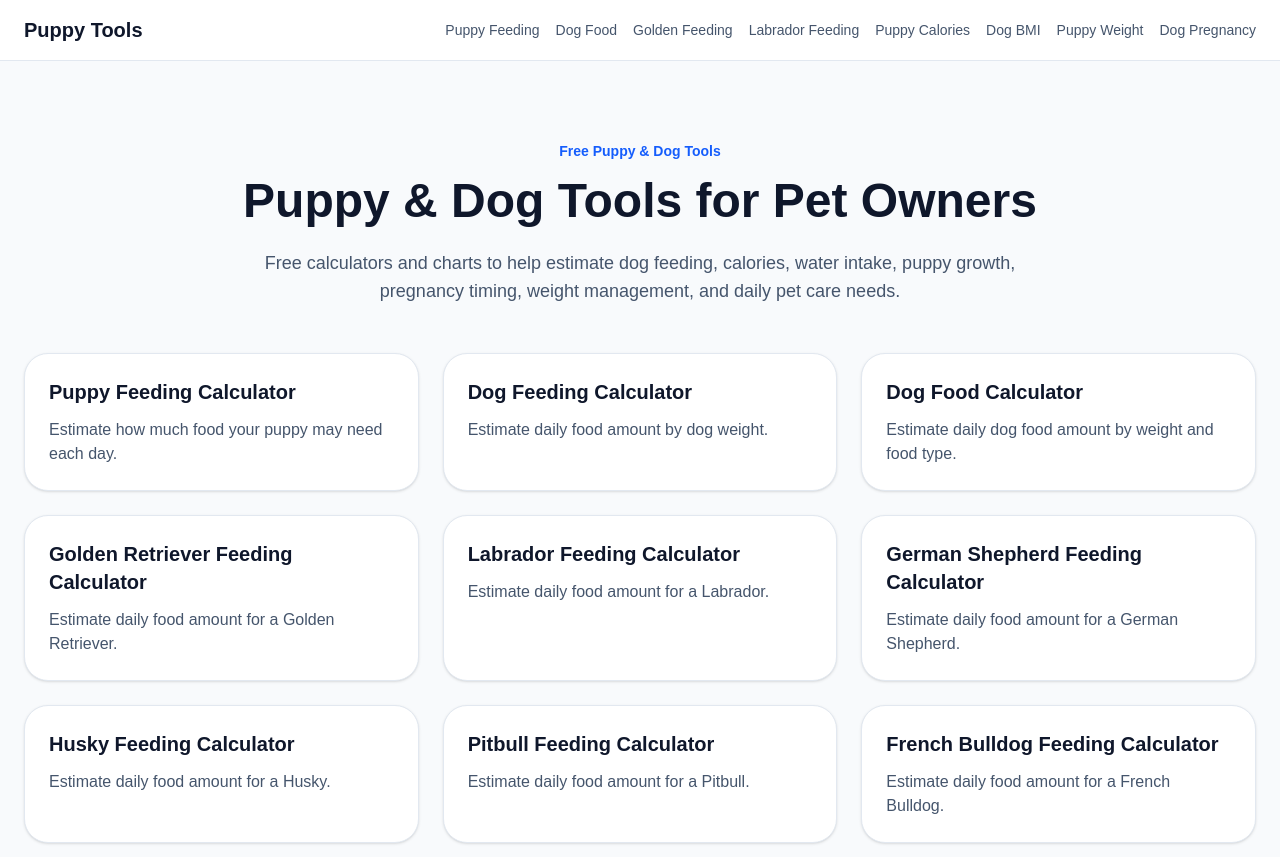
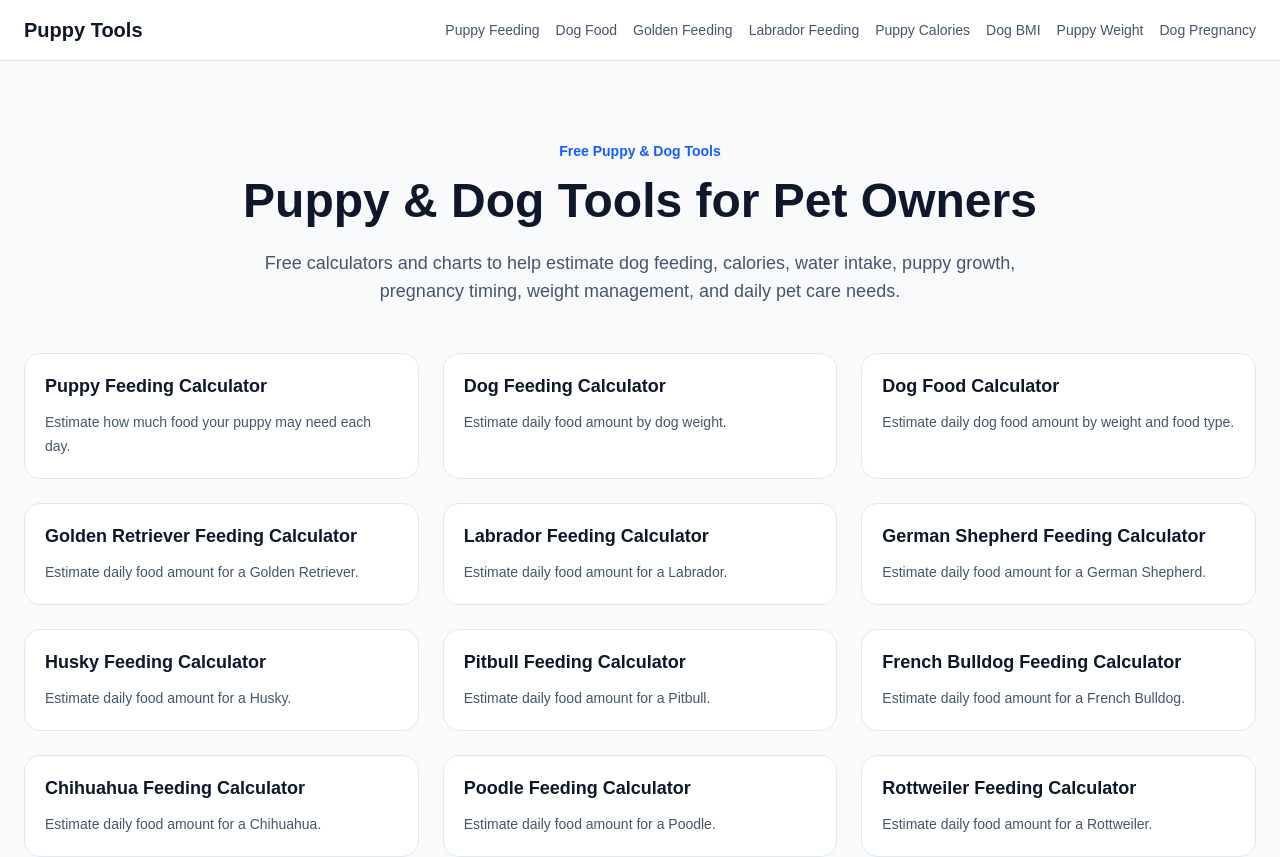
Before and after one commit to ttl19960923-a11y/puppy-tools, a Next.js app: page / in a window 1280 px wide. Shown: the top 857 px of the page. Built offline with nearby package versions, Linux system fonts and the light colour scheme.

Commit message:
update tools

```diff
--- a/src/components/tool-card.tsx
+++ b/src/components/tool-card.tsx
@@ -12,13 +12,44 @@ export default function ToolCard({
   return (
     <a
       href={href}
-      className="rounded-3xl border border-slate-200 bg-white p-6 text-left shadow-sm transition hover:border-blue-500 hover:shadow-md"
+      className="
+        group
+        rounded-2xl
+        border
+        border-slate-200
+        bg-white
+        p-5
+        text-left
+        transition-all
+        duration-200
+        hover:-translate-y-1
+        hover:border-blue-500
+        hover:shadow-lg
+      "
     >
-      <h2 className="text-xl font-bold">
+      <h2
+        className="
+          line-clamp-2
+          text-lg
+          font-bold
+          leading-6
+          text-slate-900
+          transition-colors
+          group-hover:text-blue-600
+        "
+      >
         {title}
       </h2>
 
-      <p className="mt-3 text-slate-600">
+      <p
+        className="
+          mt-3
+          line-clamp-3
+          text-sm
+          leading-6
+          text-slate-600
+        "
+      >
         {description}
       </p>
     </a>
```
